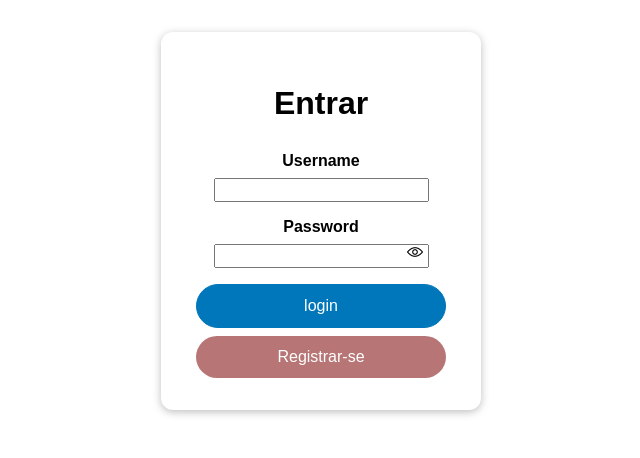
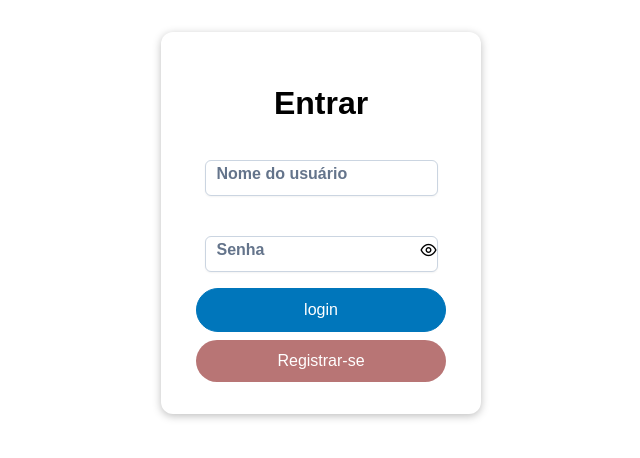
Before and after one commit to torreslucs23/movie_store_vue, a Vue app: page /auth in a window 1280 px wide. Shown: the top 458 px of the page, without its empty margins (319-959 px from the left). Built offline with nearby package versions, Linux system fonts and the light colour scheme; a web font is replaced by a local one.

Commit message:
created add movie with flexibile in the img

```diff
--- a/package.json
+++ b/package.json
@@ -11,6 +11,7 @@
     "axios": "^1.6.5",
     "core-js": "^3.8.3",
     "jwt-decode": "^4.0.0",
+    "primeicons": "^6.0.1",
     "primevue": "^3.48.0",
     "vue": "^3.2.13",
     "vue-router": "^4.0.3",
--- a/src/components/pages/AddMovie.vue
+++ b/src/components/pages/AddMovie.vue
@@ -10,49 +10,74 @@
     <h2>Adicionar Filme</h2>
     <p v-if="createMovieCheck">Erro ao criar o filme. Tente novamente</p>
     <div class="form-control">
+      <float-label-prime>
+        <InputText
+          id="movie-name"
+          type="text"
+          name="movie-name"
+          v-model.trim="movieName"
+        />
         <label for="movie-name">Nome do filme</label>
-      <input
-        id="movie-name"
-        name="movie-name"
-        type="text"
-        v-model.trim="movieName"
-        @blur="searchMoviePoster"
-      />
+      </float-label-prime>
     </div>
 
-    <button-prime @click="fetchImage">Gerar imagem</button-prime>
+    <button-prime @click="fetchImage" v-if="hasImage"
+      >Gerar imagem</button-prime
+    >
 
-    <img v-if="showImage" :src="showImage" alt="" />
+    <img v-if="hasImage === 'ok'" :src="showImage" alt="" />
+
+    <h5 v-else-if="hasImage === 'empty'">Sem imagem</h5>
+
+    <h5 v-else>Imagem não encontrada</h5>
 
     <div class="form-control">
-      <label for="director">Diretor</label>
-      <input
+      <float-label-prime v-if="hasImage === 'ok' || hasImage === 'notFound'">
+        <InputText
+          id="movie-img"
+          type="text"
+          name="movie-img"
+          v-model.trim="urlNewImg"
+        />
+        <label for="movie-name">digite uma URL</label>
+      </float-label-prime>
+
+      <button-prime
+        v-if="hasImage === 'ok' || hasImage === 'notFound'"
+        @click="changeImg"
+        class="url-button"
+      >
+        Trocar imagem
+      </button-prime>
+    </div>
+
+    <div class="form-control">
+      <float-label-prime>
+        <InputText
           id="director"
           name="director"
           type="text"
           v-model.trim="director"
         />
+        <label for="director">Diretor</label>
+      </float-label-prime>
     </div>
 
     <div class="form-control">
       <label for="description">Descrição</label>
-      <textarea
-        id="description"
-        name="description"
-        type="textarea"
-        v-model.trim="description"
-      />
+      <text-area-prime v-model.trim="description" rows="5" cols="20" />
     </div>
     <p v-if="yearCheckError">Data inválida.</p>
     <div class="form-control">
       <label for="year-movie">Ano de lançamento</label>
-      <input
-        id="year-movie"
-        name="year-movie"
-        type="number"
-        min="1900"
-        max="2100"
+      <input-number-prime
+        inputId="withoutgrouping"
+        showButtons
+        :min="1900"
+        :max="2100"
+        :useGrouping="false"
         v-model.trim="yearMovie"
+        class="input"
       />
     </div>
     <button @submit="submitForm">Criar</button>
@@ -75,10 +100,17 @@ export default {
       moviePoster: "",
       submit: false,
       showImage: "",
+      hasImage: "empty",
+      urlNewImg: "",
     };
   },
 
   methods: {
+    changeImg() {
+      this.showImage = this.urlNewImg;
+      this.moviePoster = this.urlNewImg;
+      this.hasImage = "ok";
+    },
     async submitForm() {
       if (this.submit === true) {
         return;
@@ -88,7 +120,6 @@ export default {
         this.yearCheckError = true;
       } else {
         try {
-          await this.searchMoviePoster();
           const movieData = {
             name: this.movieName,
             description: this.description,
@@ -123,22 +154,11 @@ export default {
         );
         if (response.data.Poster && response.data.Poster !== "N/A") {
           this.showImage = response.data.Poster;
+          this.hasImage = "ok";
+          this.urlNewImg = "";
         } else {
           console.log("imagem nao e ncontrada");
-        }
-      } catch (error) {
-        console.error(error);
-      }
-    },
-    async searchMoviePoster() {
-      try {
-        const response = await axios.get(
-          `https://www.omdbapi.com/?t=${this.movieName}&apikey=49e3f9e1`
-        );
-        if (response.data.Poster && response.data.Poster !== "N/A") {
-          this.moviePoster = response.data.Poster;
-        } else {
-          console.log("imagem nao e ncontrada");
+          this.hasImage = "notFound";
         }
       } catch (error) {
         console.error(error);
@@ -158,6 +178,9 @@ p {
   font-size: 1.5rem;
   text-align: center;
 }
+.url-button {
+  margin: 1rem;
+}
 h1 {
   font-weight: bold;
 }
@@ -168,7 +191,7 @@ h2 {
 }
 form {
   margin: 2rem auto;
-  max-width: 20rem;
+  max-width: 26rem;
   border-radius: 12px;
   box-shadow: 0 2px 8px rgba(0, 0, 0, 0.26);
   padding: 2rem;
@@ -191,12 +214,10 @@ label {
   justify-content: center;
 }
 
-input {
-  display: flex;
+.input {
   width: 100%;
   font: inherit;
   margin-top: 0.5rem;
-  align-self: center;
 }
 
 img {
@@ -227,4 +248,10 @@ button:active {
     max-width: 90%;
   }
 }
+
+@media (max-width: 400px) {
+  form {
+    max-width: 80%;
+  }
+}
 </style>
--- a/src/components/pages/AuthPage.vue
+++ b/src/components/pages/AuthPage.vue
@@ -4,30 +4,27 @@
       <p v-if="erroAuth">Erro na autenticação. Insira os dados novamente</p>
       <h1>Entrar</h1>
       <div class="form-control">
-        <label for="user-name">Username</label>
-        <input
-          id="user-name"
-          name="user-name"
-          type="text"
-          v-model.trim="userName"
-        />
+        <float-label-prime>
+          <InputText id="username" type="text" v-model.trim="userName" />
+          <label for="username">Nome do usuário</label>
+        </float-label-prime>
       </div>
 
       <div class="password-container">
         <div class="form-control">
-          <label for="password">Password</label>
           <div class="div-password-container">
-            <input
-              id="password"
-              name="password"
-              :type="typePassword"
-              v-model.trim="password"
-            />
-            <img
+            <float-label-prime>
+              <InputText
+                id="password"
+                :type="typePassword"
+                v-model.trim="password"
+              />
+              <label for="password">Senha</label>
+            </float-label-prime>
+            <i
               @mouseover="showPassword"
               @mouseleave="hidePassword"
-              src="../../assets/olho.png"
-              class="eye"
+              class="pi pi-eye app-eye"
             />
           </div>
         </div>
@@ -158,13 +155,14 @@ button:active {
 }
 
 .div-password-container {
+  margin-top: 1rem;
   display: flex;
   align-items: center;
   justify-content: center;
   width: 100%;
 }
 
-.eye {
+.app-eye {
   position: absolute;
   right: 1px;
   cursor: pointer;
--- a/src/components/pages/MoviesList.vue
+++ b/src/components/pages/MoviesList.vue
@@ -1,7 +1,7 @@
 <template>
   <search-movie @searchMovies="handleSearch" :actualPage="page"></search-movie>
   <section>
-    <p v-if="isLoading === 'loading'">carregando...</p>
+    <sppiner-prime class="p" v-if="isLoading === 'loading'"></sppiner-prime>
     <p v-if="notFound">Nenhum filme encontrado</p>
 
     <div v-if="isLoading === 'loading'">
@@ -161,7 +161,8 @@ export default {
 </script>
 
 <style scoped>
-p {
+p,
+.p {
   display: flex;
   justify-content: center;
   font-size: 2rem;
--- a/src/components/pages/RegisterUser.vue
+++ b/src/components/pages/RegisterUser.vue
@@ -11,13 +11,10 @@
       </p>
       <h2>Registrar-se</h2>
       <div class="form-control">
-        <label for="username">Digite um nome de usuário</label>
-        <input
-          type="text"
-          name="username"
-          id="username"
-          v-model.trim="userName"
-        />
+        <float-label-prime class="float-input">
+          <InputText id="username" type="text" v-model.trim="userName" />
+          <label for="username">Nome do usuário</label>
+        </float-label-prime>
       </div>
       <p v-if="pass1CheckLength === false">
         Senha deve conter pelo menos 6 caracteres
@@ -26,27 +23,29 @@
         Deve conter pelo menos um caractere especial
       </p>
       <div class="form-control">
-        <label for="password1">Digite uma senha</label>
-        <input
+        <float-label-prime class="float-input">
+          <InputText
+            id="password"
             type="password"
-          name="password"
-          id="password"
-          v-model="password1"
+            v-model.trim="password1"
             @blur="checkPassword1Method"
           />
+          <label for="password">Digite uma senha</label>
+        </float-label-prime>
       </div>
 
       <p v-if="equalPasswords === false">As senhas estão diferentes</p>
 
       <div class="form-control">
-        <label for="password2">Digite a senha novamente</label>
-        <input
+        <float-label-prime class="float-input">
+          <InputText
+            id="password2"
             type="password"
-          name="password2"
-          id="password2"
-          v-model="password2"
+            v-model.trim="password2"
             @blur="checkBothPasswords"
           />
+          <label for="password2">Digite a senha novamente</label>
+        </float-label-prime>
       </div>
       <button>Registrar</button>
       <button class="login-button" @click="this.$router.push('/auth')">
@@ -193,9 +192,10 @@ label {
   justify-content: center;
 }
 
-input {
+input,
+.float-input {
   display: flex;
-  width: 60%;
+  width: 100%;
   font: inherit;
   margin-top: 0.5rem;
   align-self: center;
```
Also changed, not shown: src/main.js (+18 -0 lines), 1 other file (tests, documents, lock files or other folders). Lines whose indentation alone changed are shown as unchanged.
